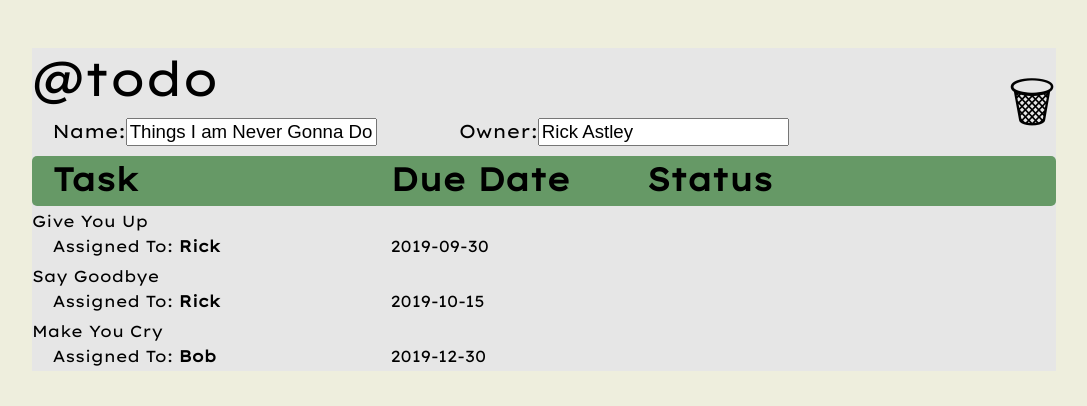
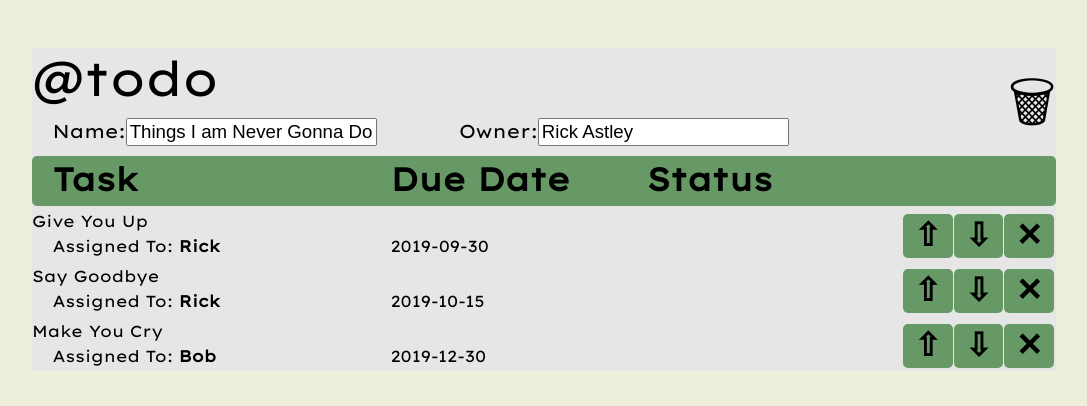
Before and after one commit to frpansbu/React-ToDo-List, a React (Create React App) app: page / in a window 1280 px wide. Both pictures are taken after a click on the link "Things I am Never Gonna Do". Shown: the top 406 px of the page, without its empty margins (104-1191 px from the left). Built offline with nearby package versions, Linux system fonts and the light colour scheme.

Commit message:
added move up/down/delete buttons

```diff
--- a/src/App.js
+++ b/src/App.js
@@ -29,6 +29,10 @@ class App extends Component {
     console.log("currentScreen: " + this.state.currentScreen);
   }
 
+  deleteList = () => {
+    console.log("deleteList")
+  }
+
   render() {
     switch(this.state.currentScreen) {
       case AppScreen.HOME_SCREEN:
@@ -38,7 +42,8 @@ class App extends Component {
       case AppScreen.LIST_SCREEN:
         return <ListScreen
           goHome={this.goHome.bind(this)}
-          todoList={this.state.currentList} />;
+          todoList={this.state.currentList}
+          deleteList={this.deleteList}/>;
 
       case AppScreen.ITEM_SCREEN:
         return <ItemScreen
--- a/src/components/list_screen/ListItemCard.js
+++ b/src/components/list_screen/ListItemCard.js
@@ -17,6 +17,11 @@ export class ListItemCard extends Component {
                 <div className='list_item_card_completed'>
                     {this.props.listItem.completed}
                 </div>
+                <div className = "list_item_card_toolbar">
+                    <span className = "list_item_card_button">&#x21e7;</span>
+                    <span className = "list_item_card_button">&#x21e9;</span>
+                    <span className = "list_item_card_button">&#10005;</span>
+                </div>
             </div>
         )
     }
--- a/src/components/list_screen/ListItemsTable.js
+++ b/src/components/list_screen/ListItemsTable.js
@@ -19,6 +19,7 @@ export class ListItemsTable extends Component {
                     ))
                 }
 
+
             </div>
 
         )
--- a/src/components/list_screen/ListScreen.js
+++ b/src/components/list_screen/ListScreen.js
@@ -20,27 +20,36 @@ export class ListScreen extends Component {
             return this.props.todoList.owner;
         }
     }
+
+    changeOwner = (e) => this.props.todoList.owner = e.target.value
+
+    changeName = (e) => this.props.todoList.name = e.target.value
+
     render() {
         return (
             <div id="todo_list">
                 <ListHeading goHome={this.props.goHome} />
 
-                <ListTrash />
+                <ListTrash deleteList = {this.props.deleteList}/>
 
                 <div id="list_details_container">
                     <div id="list_details_name_container" className="text_toolbar">
                         <span id="list_name_prompt">Name:</span>
                         <input
-                            value={this.getListName()}
+                            defaultValue={this.getListName()}
                             type="text"
-                            id="list_name_textfield" />
+                            id="list_name_textfield"
+                            onChange = {this.changeName}
+                            />
                     </div>
                     <div id="list_details_owner_container" className="text_toolbar">
                         <span id="list_owner_prompt">Owner:</span>
                         <input
-                            value={this.getListOwner()}
+                            defaultValue={this.getListOwner()}
                             type="text"
-                            id="list_owner_textfield" />
+                            id="list_owner_textfield"
+                            onChange = {this.changeOwner}
+                            />
                     </div>
                 </div>
                 <ListItemsTable todoList={this.props.todoList} />
--- a/src/components/list_screen/ListTrash.js
+++ b/src/components/list_screen/ListTrash.js
@@ -3,7 +3,9 @@ import React, { Component } from 'react'
 export class ListTrash extends Component {
     render() {
         return (
-            <div id="list_trash">&#128465;</div>
+            <div id="list_trash"
+            onClick={this.props.deleteList}
+            >&#128465;</div>
         )
     }
 }
```
